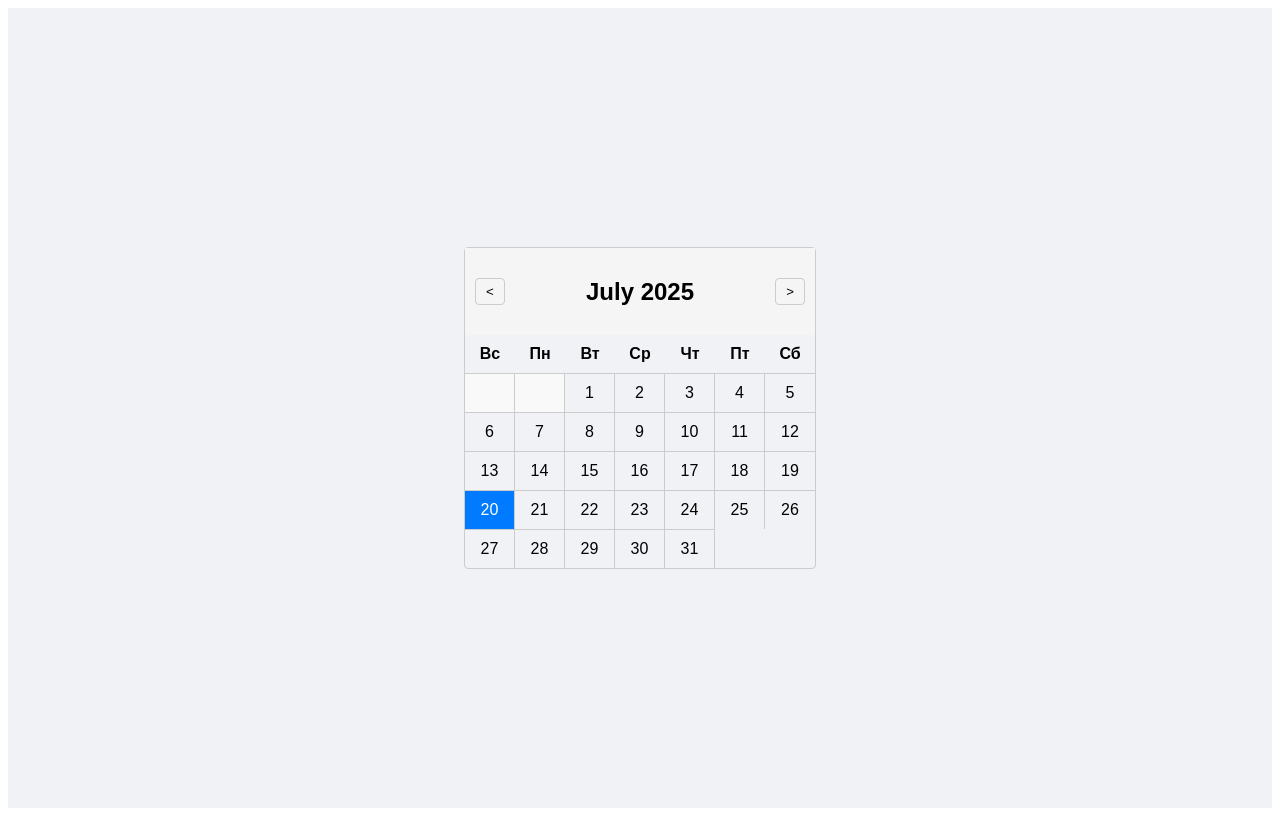
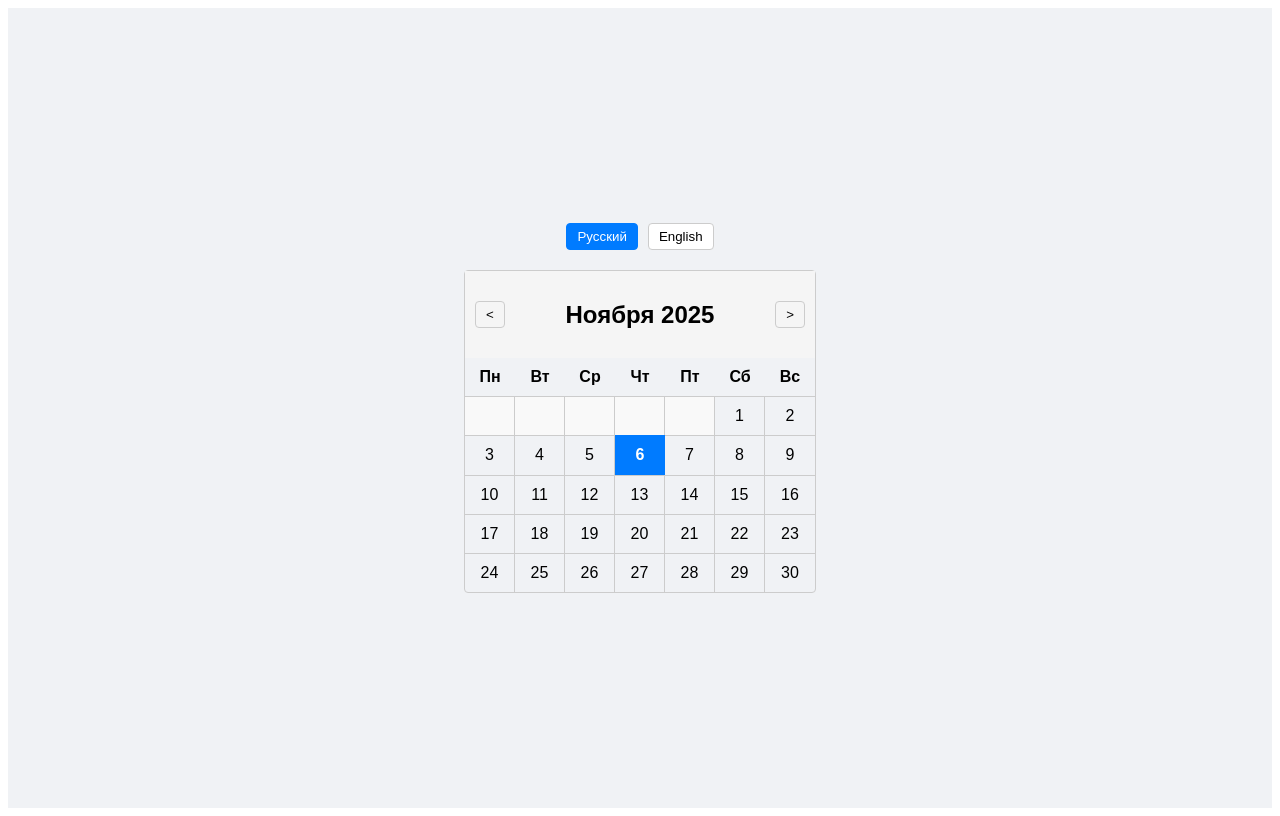
Before and after one commit to human97/calendar-vue3, a Vue app: page / in a window 1280 px wide. Built offline with nearby package versions, Linux system fonts and the light colour scheme.

Commit message:
feat(calendar): Added locale switching functionality

```diff
--- a/src/App.vue
+++ b/src/App.vue
@@ -3,16 +3,31 @@ import { ref } from 'vue'
 import AppCalendar from './components/AppCalendar.vue'
 
 const selectedDate = ref(null)
-const myInitialDate = '2025-07-20'
+const myInitialDate = '' // Если дата не указана, будет использоваться текущая дата
+const locale = ref('ru')
 
 const handleDateSelected = (date) => {
   selectedDate.value = date
+}
+
+const setLocale = (lang) => {
+  locale.value = lang
 }
 </script>
 
 <template>
   <main>
-    <AppCalendar :initial-date="myInitialDate" @date-selected="handleDateSelected" />
+    <div class="locale-switcher">
+      <button @click="setLocale('ru')" :class="{ active: locale === 'ru' }">Русский</button>
+      <button @click="setLocale('enUS')" :class="{ active: locale === 'enUS' }">English</button>
+    </div>
+
+    <AppCalendar
+      :initial-date="myInitialDate"
+      :locale="locale"
+      @date-selected="handleDateSelected"
+    />
+
     <div v-if="selectedDate" class="selected-date-info">
       Выбранная дата: {{ selectedDate.toLocaleDateString() }}
     </div>
@@ -35,4 +50,20 @@ main {
   margin-top: 20px;
   font-size: 1.2em;
 }
+.locale-switcher {
+  margin-bottom: 20px;
+}
+.locale-switcher button {
+  margin: 0 5px;
+  padding: 5px 10px;
+  cursor: pointer;
+  border: 1px solid #ccc;
+  background-color: white;
+  border-radius: 4px;
+}
+.locale-switcher button.active {
+  background-color: #007bff;
+  color: white;
+  border-color: #007bff;
+}
 </style>
--- a/src/components/AppCalendar.vue
+++ b/src/components/AppCalendar.vue
@@ -1,3 +1,9 @@
+<script>
+import { ru, enUS } from 'date-fns/locale'
+
+const availableLocales = { ru, enUS }
+</script>
+
 <script setup>
 import { ref, computed, defineEmits, defineProps } from 'vue'
 import {
@@ -11,7 +17,9 @@ import {
   isSameDay,
   isToday,
   parseISO,
-  isValid
+  isValid,
+  addDays,
+  startOfWeek
 } from 'date-fns'
 
 const props = defineProps({
@@ -23,6 +31,11 @@ const props = defineProps({
       const date = parseISO(value)
       return isValid(date)
     }
+  },
+  locale: {
+    type: String,
+    default: 'ru',
+    validator: (value) => Object.keys(availableLocales).includes(value)
   }
 })
 
@@ -41,15 +54,33 @@ const getInitialDate = () => {
 const currentDate = ref(getInitialDate())
 const selectedDate = ref(getInitialDate())
 
+const currentLocale = computed(() => availableLocales[props.locale])
 
-const monthName = computed(() => format(currentDate.value, 'MMMM yyyy'))
+const monthName = computed(() => {
+  const name = format(currentDate.value, 'MMMM yyyy', {
+    locale: currentLocale.value
+  })
+  return name.charAt(0).toUpperCase() + name.slice(1)
+})
 
-const daysOfWeek = ['Вс', 'Пн', 'Вт', 'Ср', 'Чт', 'Пт', 'Сб']
+const daysOfWeek = computed(() => {
+  const firstDay = startOfWeek(new Date(), { locale: currentLocale.value })
+  const days = []
+  for (let i = 0; i < 7; i++) {
+    const day = addDays(firstDay, i)
+    const dayName = format(day, 'EEEEEE', { locale: currentLocale.value })
+    days.push(dayName.charAt(0).toUpperCase() + dayName.slice(1))
+  }
+  return days
+})
 
 const days = computed(() => {
   const date = currentDate.value
   const daysInMonth = getDaysInMonth(date)
-  const firstDayOfMonth = getDay(startOfMonth(date))
+
+  const firstDayOfMonthRaw = getDay(startOfMonth(date))
+  const weekStartsOn = currentLocale.value.options?.weekStartsOn ?? 0
+  const firstDayOfMonth = (firstDayOfMonthRaw - weekStartsOn + 7) % 7
 
   const daysArray = []
 
```
